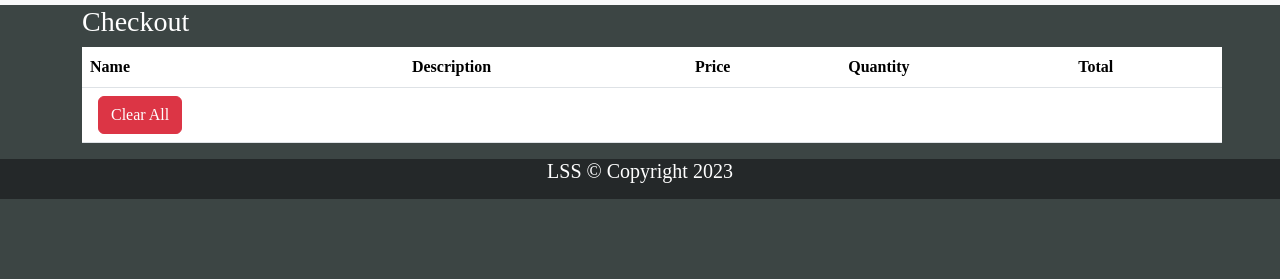
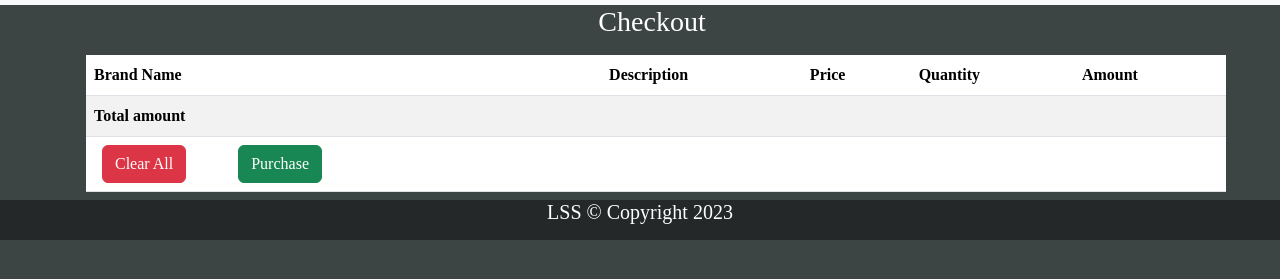
Before and after one commit to Mzwa1080/ecommerce, a plain HTML site: page html/checkout.html in a window 1280 px wide. Shown: the part 51-330 px from the top of the page. Drawn offline with nearby package versions, Linux system fonts and the light colour scheme; a web font is replaced by a local one.

Commit message:
I need to do the amount

```diff
--- a/html/checkout.html
+++ b/html/checkout.html
@@ -40,33 +40,52 @@
 
 
             <div class="container">
-                <table class="table ">
-                  <h3 class="center">Checkout</h3>
-                  <thead>
-                    <!-- <th>#</th> -->
-                    <th>Name</th>
-                    <th>Description</th>
-                    <th>Price</th>
-                    <th>Quantity</th>
-                    <th>Total</th>
+                <h3 class="text-center">Checkout</h3>
 
 
-                  </thead>
-                  <tbody class="checkout-display">
-                  </tbody>
 
-                  <tfoot>
-                    <tr class="justify-content-between">
-                        <td> <button class="btn btn-danger ms-2" clear-items> Clear All</button></td>
-                        <td></td>
-                        <td></td>
-                        <td></td>
-                        <td display-total> </td>
+
+                <table class="table m-0 mx-1 mb-2 mt-3 table-striped">
+                    <thead>
+                        <tr>
+                            <th scope="col">Brand Name</th>
+                            <th scope="col">Description</th>
+                            <th scope="col">Price</th>
+                            <th scope="col">Quantity</th>
+                            <th scope="col" > Amount</th>
+                        </tr>
+                    </thead>
+                    <tbody class="checkout-display">        </tbody>
+
+                    <tr>
+                        <th>Total amount</th>
+                        <th></th>
+                        <th></th>
+                        <th></th>
+
+                        <th id="totalAmount"></th>
+                    </tr>
+
+                    <tr>
+                        <th>
+                            <button class="btn btn-danger ms-2" clear-items> Clear All</button>
+                            <button class="btn btn-success ms-5">Purchase</button>
+                        </th>
+                        <th></th>
+                        <th></th>
+                        <th></th>
+                        <th></th>
 
                     </tr>
-                  </tfoot>
                 </table>
+
               </div>
+
+
+
+
+
+
 
 
     </main>
--- a/script/checkout.js
+++ b/script/checkout.js
@@ -40,7 +40,7 @@ function displayCheckoutInStorage() {
             <td>R${groupedItemsInTheCheckoutStorage[keyId][0].price}</td>
             <td>${itemQuantity}</td>
             <td>R${totalPrice}</td>
-            <td>R</td>
+
 
 
 
```
Also changed, not shown: html/admin.html (+33 -10 lines), script/admin.js (+8 -12 lines).
